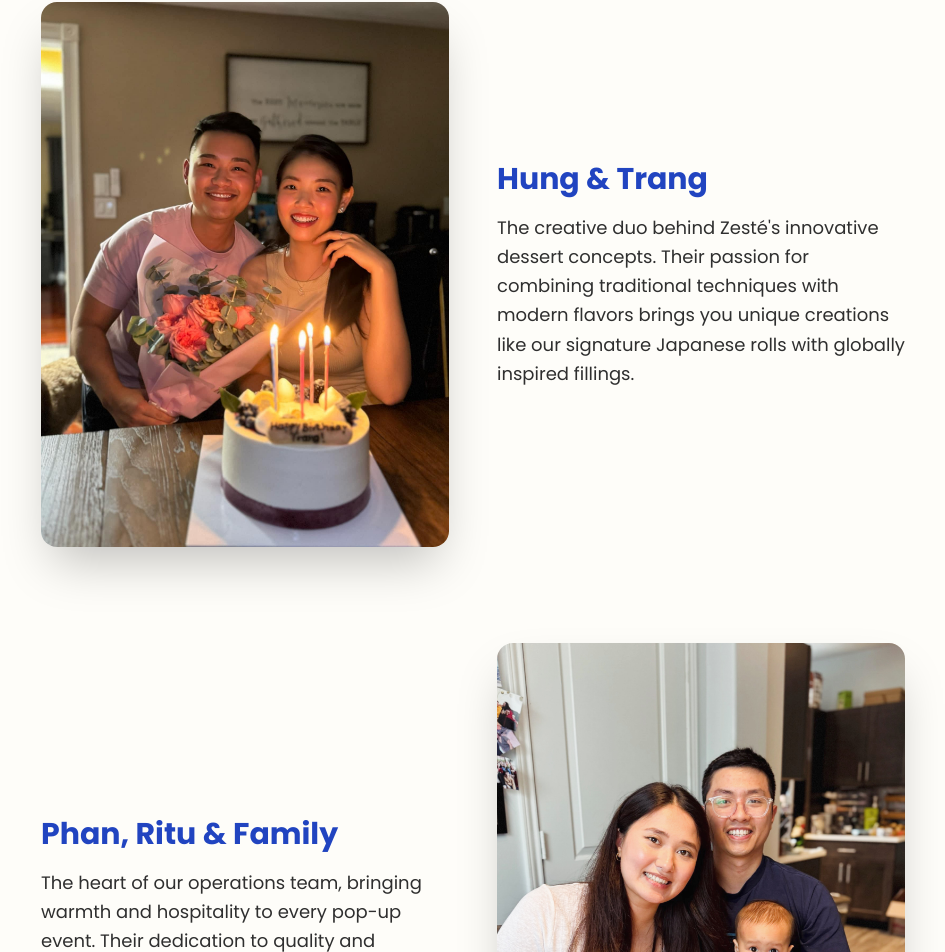
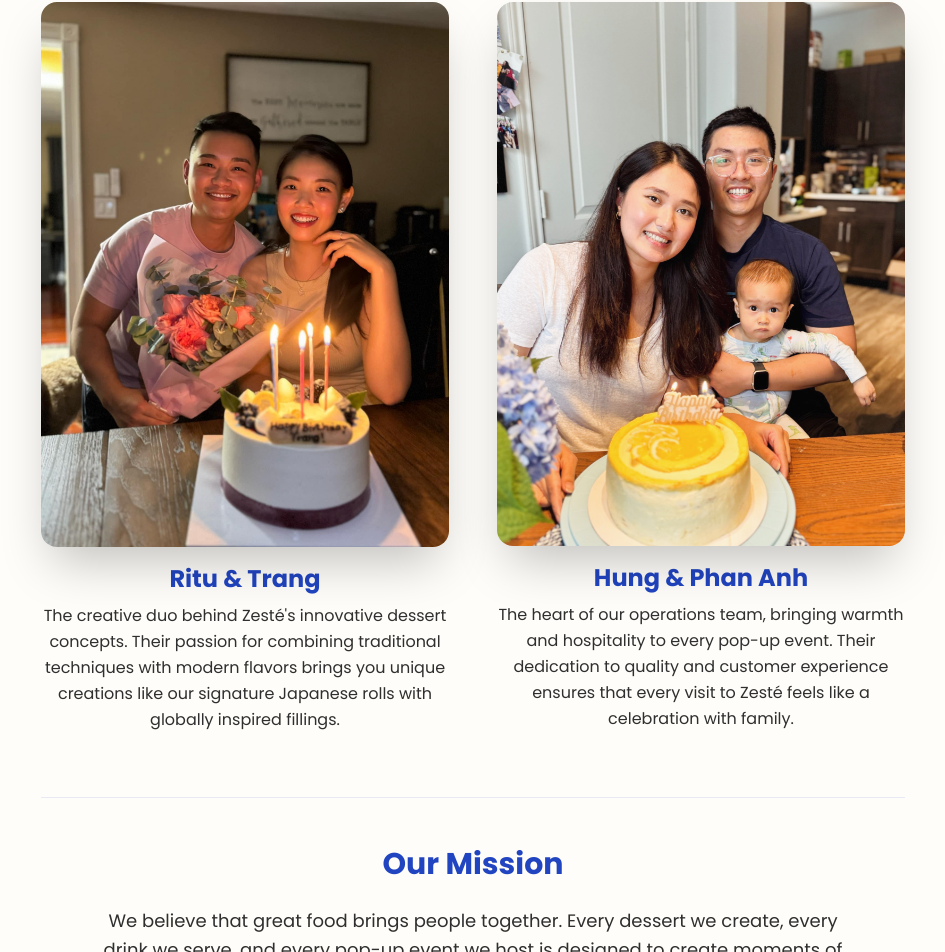
Before and after one commit to hungapp/zeste-pop-up, a Next.js app: page /about in a window 1280 px wide. Shown: the part 406-1358 px from the top of the page, without its empty margins (167-1112 px from the left). Built offline with nearby package versions, Linux system fonts and the light colour scheme.

Commit message:
amend about

```diff
--- a/app/about/page.tsx
+++ b/app/about/page.tsx
@@ -29,51 +29,43 @@ export default function AboutPage() {
         </div>
 
         {/* Team Photos */}
-        <div className="space-y-16 md:space-y-24">
+        <div className="flex flex-col md:flex-row gap-8 md:gap-12 items-start">
           {/* First Photo */}
-          <div className="flex flex-col md:flex-row items-center gap-8 md:gap-12">
-            <div className="flex-1 max-w-md">
-              <div className="relative overflow-hidden rounded-2xl shadow-2xl">
+          <div className="flex-1 text-center">
+            <div className="relative overflow-hidden rounded-2xl shadow-2xl mb-4">
               <Image
                 src="/hung_trang.jpg"
                 alt="Hung and Trang celebrating with birthday cake and flowers"
-                  width={500}
-                  height={600}
+                width={400}
+                height={480}
                 className="w-full h-auto object-cover"
               />
             </div>
-            </div>
-            <div className="flex-1 text-center md:text-left space-y-4">
-              <h3 className="text-2xl md:text-3xl font-bold text-[#2144c0]">Hung & Trang</h3>
-              <p className="text-lg text-[#2f2f2f] leading-relaxed">
+            <h3 className="text-xl md:text-2xl font-bold text-[#2144c0] mb-2">Ritu & Trang</h3>
+            <p className="text-base text-[#2f2f2f] leading-relaxed">
               The creative duo behind Zesté's innovative dessert concepts. Their passion for combining traditional
               techniques with modern flavors brings you unique creations like our signature Japanese rolls with globally
               inspired fillings.
             </p>
           </div>
-          </div>
 
           {/* Second Photo */}
-          <div className="flex flex-col md:flex-row-reverse items-center gap-8 md:gap-12">
-            <div className="flex-1 max-w-md">
-              <div className="relative overflow-hidden rounded-2xl shadow-2xl">
+          <div className="flex-1 text-center">
+            <div className="relative overflow-hidden rounded-2xl shadow-2xl mb-4">
               <Image
                 src="/phan_ritu.jpg"
                 alt="Phan, Ritu and their baby celebrating with birthday cake"
-                  width={500}
-                  height={600}
+                width={400}
+                height={480}
                 className="w-full h-auto object-cover"
               />
             </div>
-            </div>
-            <div className="flex-1 text-center md:text-left space-y-4">
-              <h3 className="text-2xl md:text-3xl font-bold text-[#2144c0]">Phan, Ritu & Family</h3>
-              <p className="text-lg text-[#2f2f2f] leading-relaxed">
+            <h3 className="text-xl md:text-2xl font-bold text-[#2144c0] mb-2">Hung & Phan Anh</h3>
+            <p className="text-base text-[#2f2f2f] leading-relaxed">
               The heart of our operations team, bringing warmth and hospitality to every pop-up event. Their
               dedication to quality and customer experience ensures that every visit to Zesté feels like a celebration
               with family.
             </p>
-            </div>
           </div>
         </div>
 
```
Lines whose indentation alone changed are shown as unchanged.
